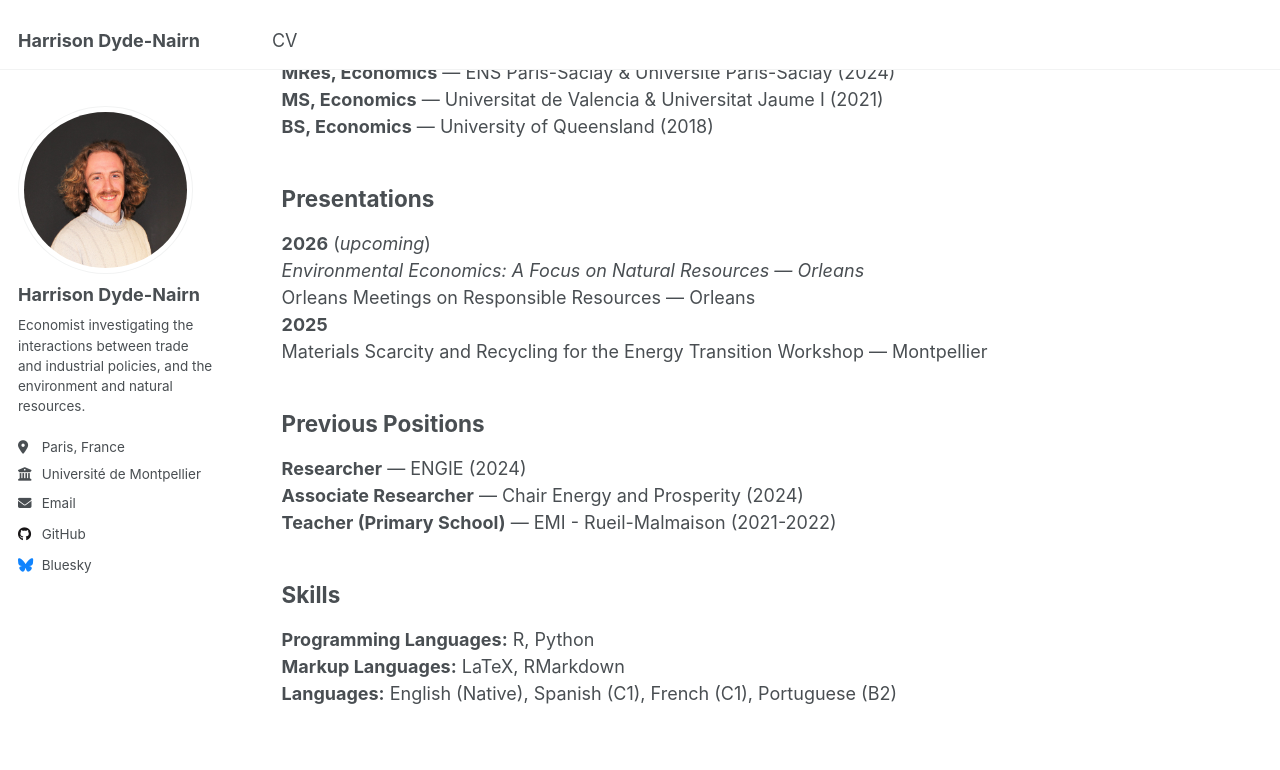
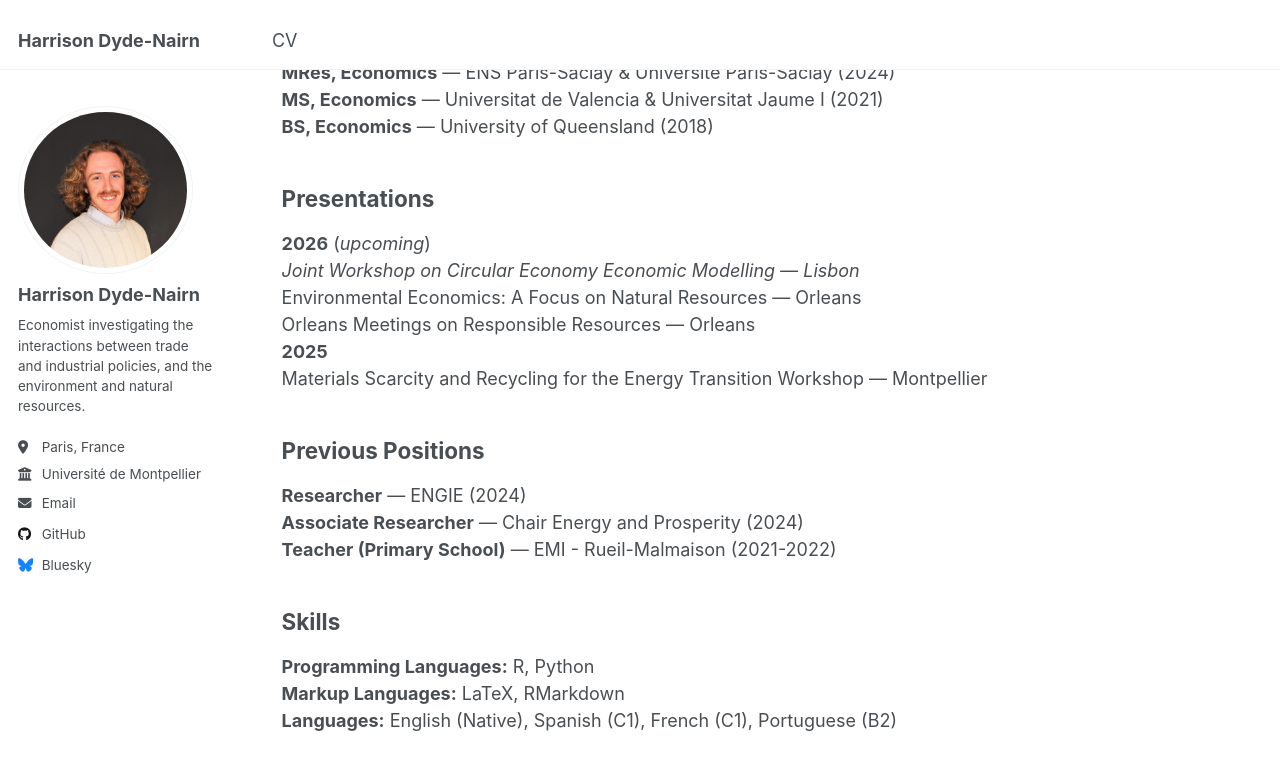
Before and after one commit to hdydenairn/hdydenairn.github.io, a Jekyll site: the page built from _pages/cv.md, in a window 1280 px wide and 900 px high, scrolled down 498 px. Shown: the top 770 px of the window. Built offline with Jekyll 4.4.1, drawn with Linux system fonts in a browser that asks for light colours.

Commit message:
Update cv.md

```diff
--- a/_pages/cv.md
+++ b/_pages/cv.md
@@ -27,7 +27,8 @@
 
 ## Presentations
 
- **2026** (*upcoming*)<br>  *Environmental Economics: A Focus on Natural Resources — Orleans* <br>
+ **2026** (*upcoming*)<br>  *Joint Workshop on Circular Economy Economic Modelling — Lisbon* <br>
+ Environmental Economics: A Focus on Natural Resources — Orleans <br>
  Orleans Meetings on Responsible Resources — Orleans <br>
  **2025** <br> Materials Scarcity and Recycling for the Energy Transition Workshop — Montpellier
 
```
